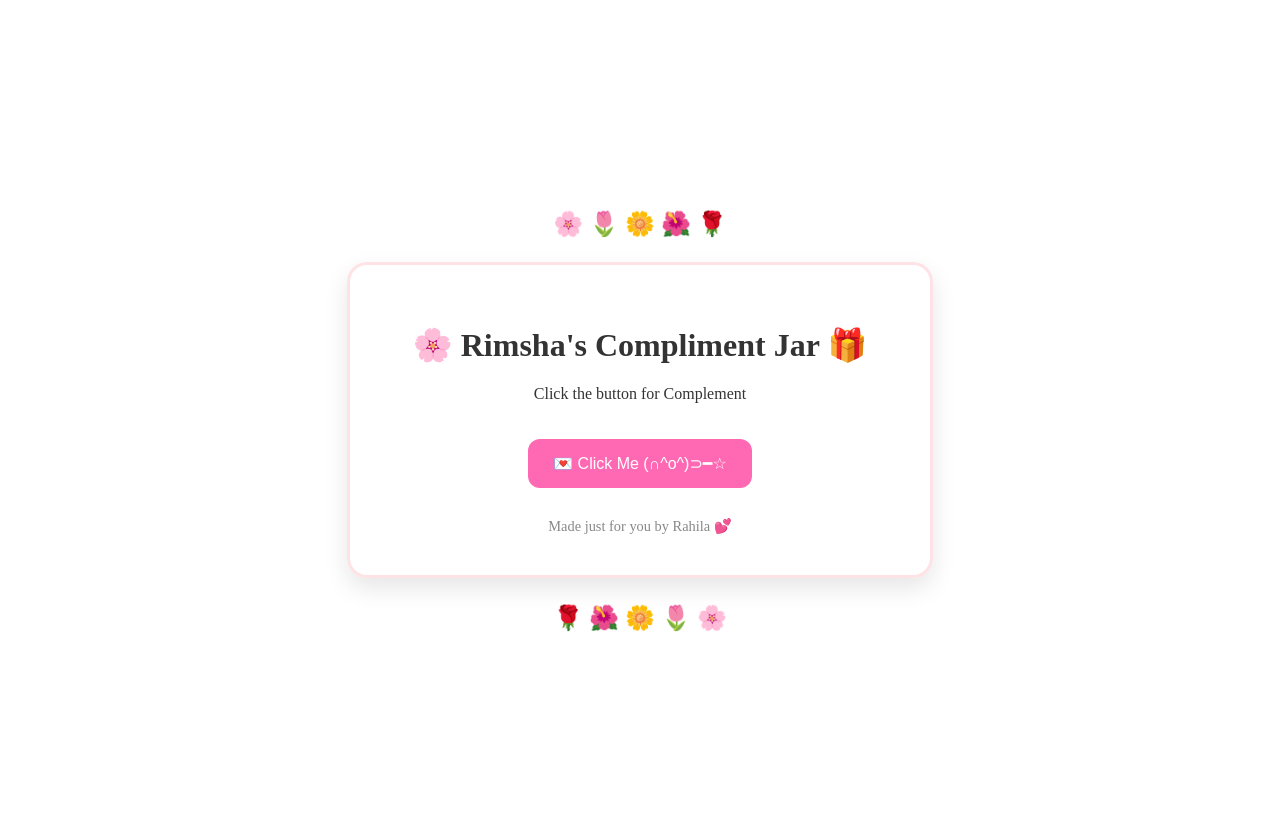
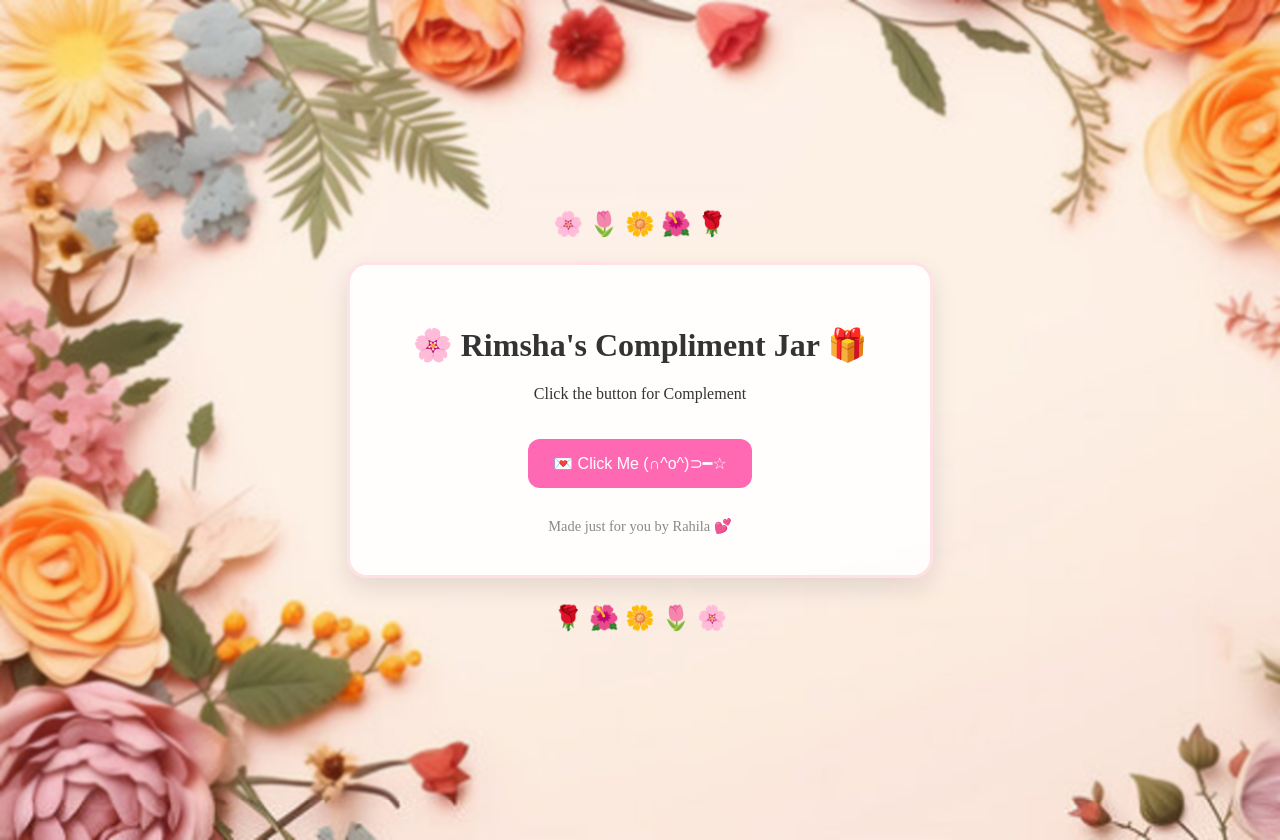
Before and after one commit to RazaLuswala/ComplemetJar.github.io, a plain HTML site: page index.html in a window 1280 px wide. Drawn offline with Linux system fonts and the light colour scheme.

Commit message:
Update style.css

```diff
--- a/style.css
+++ b/style.css
@@ -1,6 +1,6 @@
 
 body {
-  background-image: url('ComplementJar.github.io/Flower4.jpg');
+  background-image: url('/Flower4.jpg');
   background-size: cover;           // Stretches to fill screen
   background-position: center;      // Keeps image centered
   background-repeat: no-repeat;     // Prevents tiling
```
